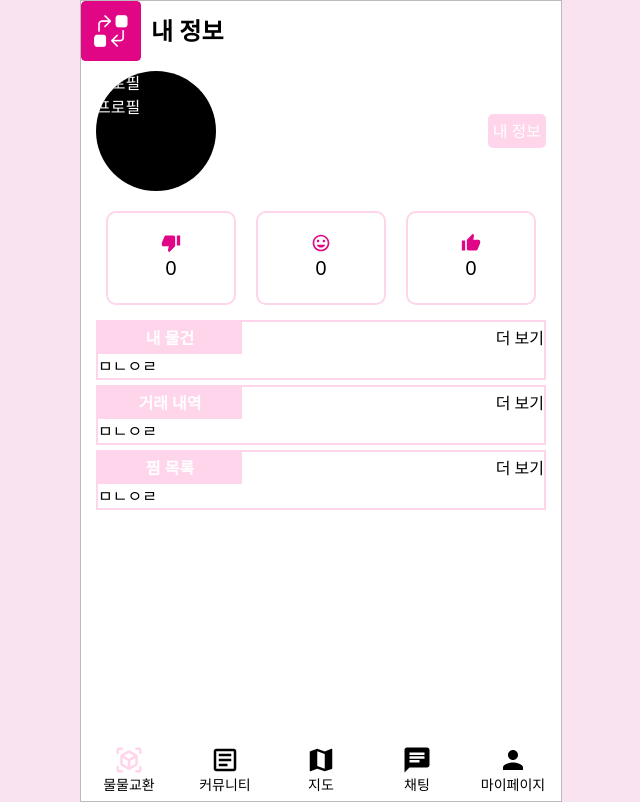
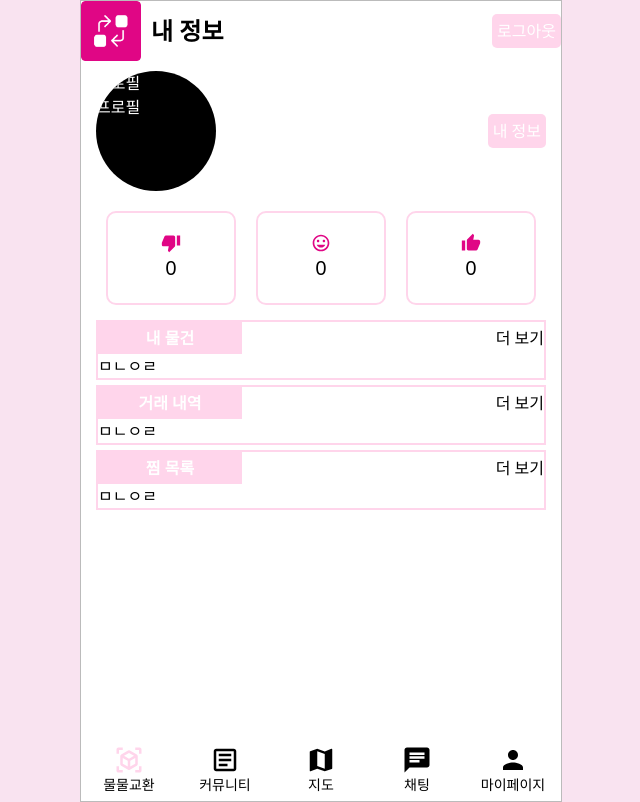
Before and after one commit to KostaMiniProject/MainProject-Front, a Next.js app: page /profile in a window 1280 px wide. Shown: the whole page, without its empty margins (319-959 px from the left). Built offline with nearby package versions, Linux system fonts and the light colour scheme.

Commit message:
feat : 쿠키삭제기능

```diff
--- a/HOC/withAuthorization.tsx
+++ b/HOC/withAuthorization.tsx
@@ -13,9 +13,8 @@ function checkAuthorization(isLogin: boolean) {
 }
 
 export function withAuthorization(WrappedComponent: any, requiredRoles: any) {
-  const WithAuthorization = (props: any) => {
+  function WithAuthorization(props: any) {
     const router = useRouter();
-    const isLogin: boolean = useRecoilValue(isToken);
     const [accessToken, setAccessToken] = useRecoilState(token);
     const [isLoading, setIsLoading] = useState(true);
 
@@ -40,7 +39,7 @@ export function withAuthorization(WrappedComponent: any, requiredRoles: any) {
     }
 
     return <WrappedComponent {...props} />;
-  };
+  }
 
   return WithAuthorization;
 }
--- a/api/Cookie.tsx
+++ b/api/Cookie.tsx
@@ -7,3 +7,6 @@ export function getCookie(name: string): string | undefined {
   }
   return undefined;
 }
+export function removeCookie(name: string): void {
+  document.cookie = `${name}=; expires=Thu, 01 Jan 1970 00:00:00 GMT; path=/;`;
+}
--- a/app/chatting/page.tsx
+++ b/app/chatting/page.tsx
@@ -77,4 +77,4 @@ const Page: React.FC = () => {
   );
 };
 
-export default withAuthorization(Page, ['admin']);
+export default withAuthorization(Page, ['user']);
--- a/app/profile/page.tsx
+++ b/app/profile/page.tsx
@@ -1,9 +1,11 @@
-import { getProfileById } from '@/api/ProfileApi';
+'use client';
 import Button from '@/components/Button';
 import Header from '@/components/Header';
 import ProfileContainer from '@/components/profile/ProfileContainer';
 import React from 'react';
 import { MdTagFaces, MdThumbDown, MdThumbUp } from 'react-icons/md';
+import { removeCookie } from '@/api/Cookie';
+import { useRouter } from 'next/navigation';
 
 // ReviewContainer 컴포넌트
 function ReviewContainer({ children }: { children: React.ReactNode }) {
@@ -15,12 +17,27 @@ function ReviewContainer({ children }: { children: React.ReactNode }) {
     </div>
   );
 }
+function handleLogout() {
+  const router = useRouter();
+  // 쿠키에서 토큰 및 사용자 ID 삭제
+  removeCookie('token');
+  removeCookie('userId');
+  router.push('/login');
+}
 
 async function Page() {
   // const myProfile = await getProfileById(1);
   return (
     <div>
-      <Header title="내 정보" />
+      <Header title="내 정보">
+        <Button
+          text="로그아웃"
+          fontSize={16}
+          height={5}
+          rounded="soft"
+          onClick={handleLogout}
+        />
+      </Header>
       <div className="">
         <div className="flex items-center mx-[15px] py-[10px]">
           <div className="h-[120px] w-[120px] bg-black rounded-[50%] overflow-hidden">
```
